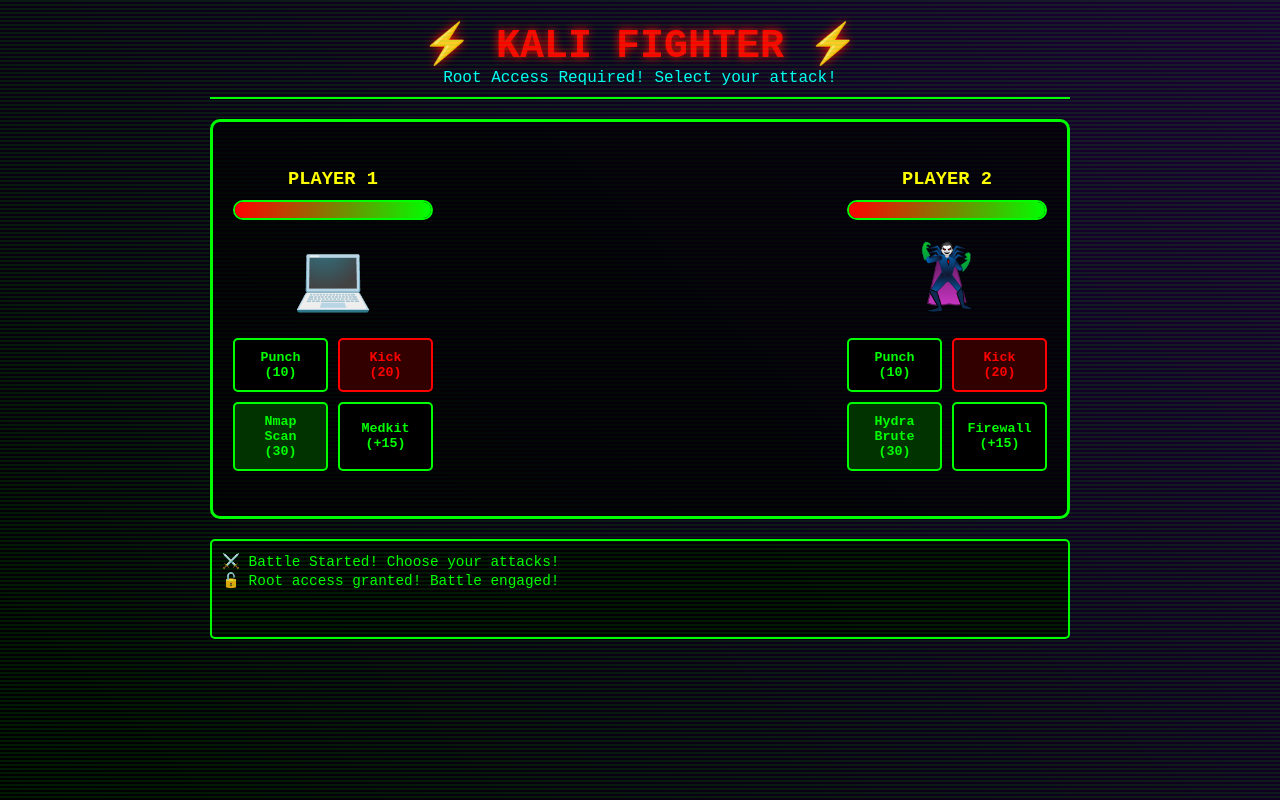
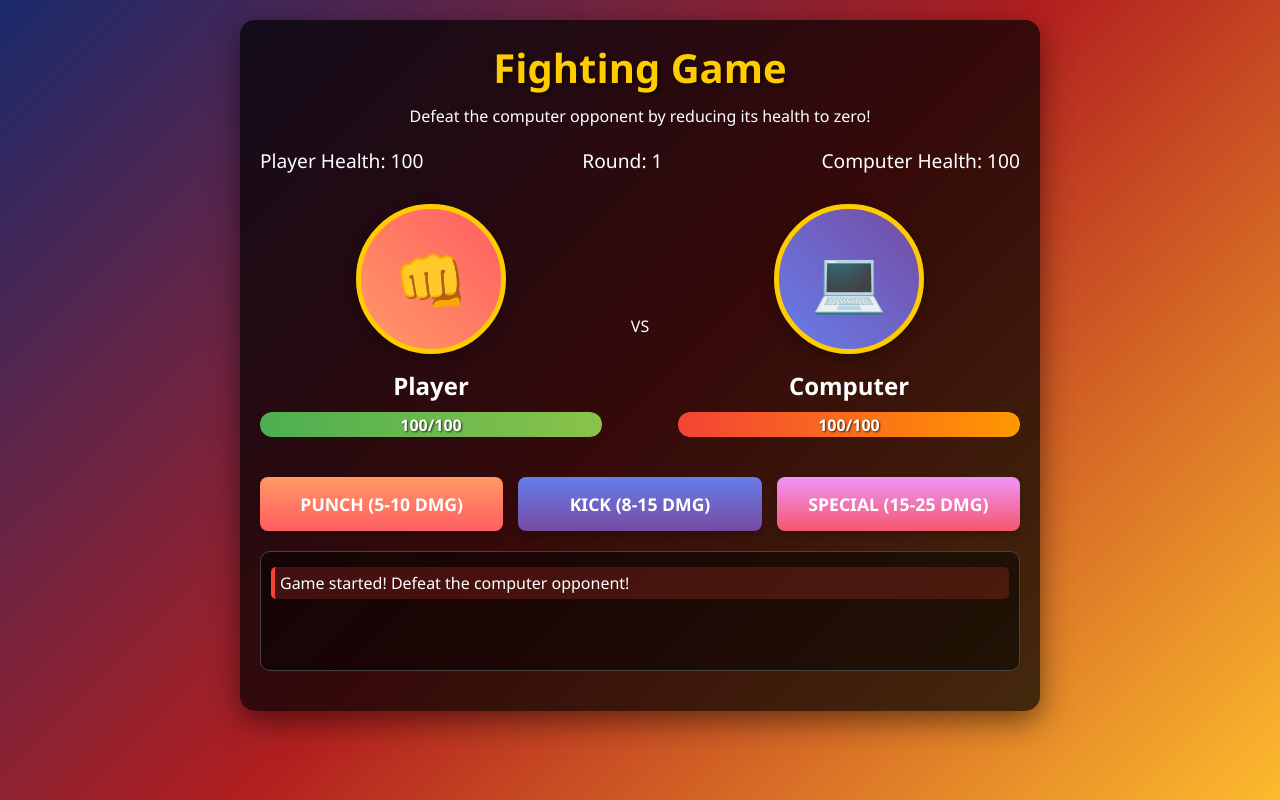
Before and after one commit to Sukh362/Hack, a plain HTML site: page index.html in a window 1280 px wide. Drawn offline with Linux system fonts and the light colour scheme.

Commit message:
Update index.html

```diff
--- a/index.html
+++ b/index.html
@@ -3,354 +3,462 @@
 <head>
     <meta charset="UTF-8">
     <meta name="viewport" content="width=device-width, initial-scale=1.0">
-    <title>Street Fighter - Kali Edition</title>
+    <title>Fighting Game: Player vs Computer</title>
     <style>
         * {
             margin: 0;
             padding: 0;
             box-sizing: border-box;
+            font-family: 'Segoe UI', Tahoma, Geneva, Verdana, sans-serif;
         }
 
         body {
-            background: linear-gradient(45deg, #000, #1a0033);
-            color: #00ff00;
-            font-family: 'Courier New', monospace;
-            overflow: hidden;
-            height: 100vh;
+            background: linear-gradient(135deg, #1a2a6c, #b21f1f, #fdbb2d);
+            color: white;
+            min-height: 100vh;
+            display: flex;
+            flex-direction: column;
+            align-items: center;
+            padding: 20px;
         }
 
         .container {
-            max-width: 900px;
-            margin: 0 auto;
+            max-width: 800px;
+            width: 100%;
+            background-color: rgba(0, 0, 0, 0.7);
+            border-radius: 15px;
             padding: 20px;
+            box-shadow: 0 10px 30px rgba(0, 0, 0, 0.5);
+            text-align: center;
         }
 
-        .header {
-            text-align: center;
-            margin-bottom: 20px;
-            border-bottom: 2px solid #00ff00;
-            padding-bottom: 10px;
+        h1 {
+            font-size: 2.5rem;
+            margin-bottom: 10px;
+            text-shadow: 2px 2px 4px rgba(0, 0, 0, 0.5);
+            color: #ffcc00;
         }
 
-        .header h1 {
-            color: #ff0000;
-            text-shadow: 0 0 10px #ff0000;
-            font-size: 2.5em;
+        .game-info {
+            display: flex;
+            justify-content: space-between;
+            margin: 20px 0;
+            font-size: 1.2rem;
         }
 
-        .header p {
-            color: #00ffff;
-        }
-
-        .game-area {
+        .arena {
             display: flex;
             justify-content: space-between;
             align-items: center;
-            height: 400px;
-            background: rgba(0, 0, 0, 0.7);
-            border: 3px solid #00ff00;
-            border-radius: 10px;
-            padding: 20px;
-            margin-bottom: 20px;
+            margin: 30px 0;
             position: relative;
-            overflow: hidden;
         }
 
-        .player {
+        .fighter {
+            width: 45%;
             text-align: center;
-            width: 200px;
         }
 
-        .player h3 {
-            color: #ffff00;
-            margin-bottom: 10px;
+        .fighter-img {
+            width: 150px;
+            height: 150px;
+            border-radius: 50%;
+            background: linear-gradient(45deg, #ff9966, #ff5e62);
+            margin: 0 auto 15px;
+            display: flex;
+            align-items: center;
+            justify-content: center;
+            font-size: 60px;
+            box-shadow: 0 5px 15px rgba(0, 0, 0, 0.3);
+            border: 5px solid #ffcc00;
+        }
+
+        .computer .fighter-img {
+            background: linear-gradient(45deg, #667eea, #764ba2);
         }
 
         .health-bar {
-            width: 100%;
-            height: 20px;
-            background: #333;
-            border: 2px solid #00ff00;
-            border-radius: 10px;
-            margin-bottom: 10px;
+            height: 25px;
+            background-color: #333;
+            border-radius: 12px;
+            margin: 10px 0;
             overflow: hidden;
+            position: relative;
         }
 
         .health-fill {
             height: 100%;
-            background: linear-gradient(90deg, #ff0000, #00ff00);
-            width: 100%;
-            transition: width 0.3s;
+            background: linear-gradient(to right, #4CAF50, #8BC34A);
+            border-radius: 12px;
+            transition: width 0.5s ease;
         }
 
-        .character {
-            font-size: 4em;
-            margin: 20px 0;
+        .computer .health-fill {
+            background: linear-gradient(to right, #F44336, #FF9800);
+        }
+
+        .health-text {
+            position: absolute;
+            top: 50%;
+            left: 50%;
+            transform: translate(-50%, -50%);
+            font-weight: bold;
+            color: white;
+            text-shadow: 1px 1px 2px rgba(0, 0, 0, 0.7);
         }
 
         .controls {
             display: grid;
-            grid-template-columns: repeat(2, 1fr);
-            gap: 10px;
-            margin-top: 20px;
+            grid-template-columns: repeat(3, 1fr);
+            gap: 15px;
+            margin: 20px 0;
         }
 
         button {
-            background: #000;
-            color: #00ff00;
-            border: 2px solid #00ff00;
-            padding: 10px;
-            border-radius: 5px;
+            padding: 15px;
+            font-size: 1.1rem;
+            font-weight: bold;
+            border: none;
+            border-radius: 8px;
             cursor: pointer;
-            font-family: 'Courier New', monospace;
-            font-weight: bold;
-            transition: all 0.2s;
+            transition: all 0.3s ease;
+            box-shadow: 0 4px 6px rgba(0, 0, 0, 0.2);
         }
 
         button:hover {
-            background: #00ff00;
-            color: #000;
-            box-shadow: 0 0 10px #00ff00;
+            transform: translateY(-3px);
+            box-shadow: 0 6px 8px rgba(0, 0, 0, 0.3);
         }
 
         button:active {
-            transform: scale(0.95);
+            transform: translateY(1px);
         }
 
-        .attack-btn {
-            background: #330000;
-            border-color: #ff0000;
-            color: #ff0000;
+        .punch {
+            background: linear-gradient(to bottom, #ff9966, #ff5e62);
+            color: white;
         }
 
-        .attack-btn:hover {
-            background: #ff0000;
-            color: #000;
+        .kick {
+            background: linear-gradient(to bottom, #667eea, #764ba2);
+            color: white;
         }
 
-        .special-btn {
-            background: #003300;
-            border-color: #00ff00;
-            color: #00ff00;
+        .special {
+            background: linear-gradient(to bottom, #f093fb, #f5576c);
+            color: white;
         }
 
-        .log {
-            height: 100px;
-            background: rgba(0, 0, 0, 0.8);
-            border: 2px solid #00ff00;
-            border-radius: 5px;
+        .game-log {
+            height: 120px;
+            overflow-y: auto;
+            background-color: rgba(0, 0, 0, 0.5);
+            border-radius: 10px;
             padding: 10px;
-            overflow-y: auto;
-            margin-top: 20px;
+            margin: 20px 0;
+            text-align: left;
+            border: 1px solid #444;
         }
 
-        .log p {
-            margin: 2px 0;
-            font-size: 0.9em;
+        .log-entry {
+            margin: 5px 0;
+            padding: 5px;
+            border-radius: 5px;
         }
 
-        .damage {
-            position: absolute;
-            color: #ff0000;
-            font-size: 1.5em;
-            font-weight: bold;
-            animation: floatUp 1s ease-out;
+        .player-log {
+            background-color: rgba(76, 175, 80, 0.2);
+            border-left: 4px solid #4CAF50;
         }
 
-        @keyframes floatUp {
-            0% { transform: translateY(0); opacity: 1; }
-            100% { transform: translateY(-50px); opacity: 0; }
+        .computer-log {
+            background-color: rgba(244, 67, 54, 0.2);
+            border-left: 4px solid #F44336;
         }
 
-        .hacker-theme {
-            position: absolute;
+        .game-over {
+            position: fixed;
             top: 0;
             left: 0;
             width: 100%;
             height: 100%;
+            background-color: rgba(0, 0, 0, 0.8);
+            display: flex;
+            flex-direction: column;
+            justify-content: center;
+            align-items: center;
+            z-index: 10;
+            display: none;
+        }
+
+        .game-over-content {
+            background: linear-gradient(135deg, #1a2a6c, #b21f1f);
+            padding: 30px;
+            border-radius: 15px;
+            text-align: center;
+            max-width: 500px;
+            width: 90%;
+            box-shadow: 0 10px 30px rgba(0, 0, 0, 0.5);
+        }
+
+        .game-over h2 {
+            font-size: 2.5rem;
+            margin-bottom: 20px;
+            color: #ffcc00;
+        }
+
+        .restart-btn {
+            background: linear-gradient(to bottom, #4CAF50, #2E7D32);
+            color: white;
+            padding: 12px 30px;
+            font-size: 1.2rem;
+            margin-top: 20px;
+        }
+
+        .damage-effect {
+            position: absolute;
+            width: 100%;
+            height: 100%;
+            top: 0;
+            left: 0;
+            background-color: rgba(255, 0, 0, 0.3);
             pointer-events: none;
-            background:
-                repeating-linear-gradient(
-                    0deg,
-                    transparent,
-                    transparent 2px,
-                    rgba(0, 255, 0, 0.1) 2px,
-                    rgba(0, 255, 0, 0.1) 4px
-                );
+            opacity: 0;
+            transition: opacity 0.3s;
+        }
+
+        @media (max-width: 600px) {
+            .arena {
+                flex-direction: column;
+            }
+
+            .fighter {
+                width: 100%;
+                margin-bottom: 20px;
+            }
+
+            .controls {
+                grid-template-columns: 1fr;
+            }
         }
     </style>
 </head>
 <body>
-    <div class="hacker-theme"></div>
     <div class="container">
-        <div class="header">
-            <h1>⚡ KALI FIGHTER ⚡</h1>
-            <p>Root Access Required! Select your attack!</p>
+        <h1>Fighting Game</h1>
+        <p>Defeat the computer opponent by reducing its health to zero!</p>
+
+        <div class="game-info">
+            <div>Player Health: <span id="player-health">100</span></div>
+            <div>Round: <span id="round">1</span></div>
+            <div>Computer Health: <span id="computer-health">100</span></div>
         </div>
 
-        <div class="game-area" id="gameArea">
-            <div class="player">
-                <h3>PLAYER 1</h3>
+        <div class="arena">
+            <div class="damage-effect" id="player-damage"></div>
+            <div class="damage-effect" id="computer-damage"></div>
+
+            <div class="fighter player">
+                <div class="fighter-img">👊</div>
+                <h2>Player</h2>
                 <div class="health-bar">
-                    <div class="health-fill" id="player1Health" style="width: 100%"></div>
-                </div>
-                <div class="character">💻</div>
-                <div class="controls">
-                    <button onclick="attack('player1', 'player2', 10)">Punch (10)</button>
-                    <button onclick="attack('player1', 'player2', 20)" class="attack-btn">Kick (20)</button>
-                    <button onclick="specialAttack('player1', 'player2')" class="special-btn">Nmap Scan (30)</button>
-                    <button onclick="heal('player1')">Medkit (+15)</button>
+                    <div class="health-fill" id="player-health-bar" style="width: 100%"></div>
+                    <div class="health-text" id="player-health-text">100/100</div>
                 </div>
             </div>
 
-            <div class="player">
-                <h3>PLAYER 2</h3>
+            <div class="vs">VS</div>
+
+            <div class="fighter computer">
+                <div class="fighter-img">💻</div>
+                <h2>Computer</h2>
                 <div class="health-bar">
-                    <div class="health-fill" id="player2Health" style="width: 100%"></div>
-                </div>
-                <div class="character">🦹</div>
-                <div class="controls">
-                    <button onclick="attack('player2', 'player1', 10)">Punch (10)</button>
-                    <button onclick="attack('player2', 'player1', 20)" class="attack-btn">Kick (20)</button>
-                    <button onclick="specialAttack('player2', 'player1')" class="special-btn">Hydra Brute (30)</button>
-                    <button onclick="heal('player2')">Firewall (+15)</button>
+                    <div class="health-fill" id="computer-health-bar" style="width: 100%"></div>
+                    <div class="health-text" id="computer-health-text">100/100</div>
                 </div>
             </div>
         </div>
 
-        <div class="log" id="battleLog">
-            <p>⚔️ Battle Started! Choose your attacks!</p>
+        <div class="controls">
+            <button class="punch" id="punch-btn">PUNCH (5-10 DMG)</button>
+            <button class="kick" id="kick-btn">KICK (8-15 DMG)</button>
+            <button class="special" id="special-btn">SPECIAL (15-25 DMG)</button>
+        </div>
+
+        <div class="game-log" id="game-log">
+            <div class="log-entry computer-log">Game started! Defeat the computer opponent!</div>
+        </div>
+    </div>
+
+    <div class="game-over" id="game-over">
+        <div class="game-over-content">
+            <h2 id="game-result">You Win!</h2>
+            <p id="game-message">Congratulations! You defeated the computer opponent.</p>
+            <button class="restart-btn" id="restart-btn">Play Again</button>
         </div>
     </div>
 
     <script>
-        let player1Health = 100;
-        let player2Health = 100;
-        const maxHealth = 100;
+        // Game state
+        const gameState = {
+            playerHealth: 100,
+            computerHealth: 100,
+            round: 1,
+            gameOver: false
+        };
 
-        function attack(attacker, target, damage) {
-            if (player1Health <= 0 || player2Health <= 0) return;
+        // DOM elements
+        const playerHealthEl = document.getElementById('player-health');
+        const computerHealthEl = document.getElementById('computer-health');
+        const playerHealthBar = document.getElementById('player-health-bar');
+        const computerHealthBar = document.getElementById('computer-health-bar');
+        const playerHealthText = document.getElementById('player-health-text');
+        const computerHealthText = document.getElementById('computer-health-text');
+        const roundEl = document.getElementById('round');
+        const gameLog = document.getElementById('game-log');
+        const gameOverScreen = document.getElementById('game-over');
+        const gameResult = document.getElementById('game-result');
+        const gameMessage = document.getElementById('game-message');
+        const restartBtn = document.getElementById('restart-btn');
+        const playerDamageEffect = document.getElementById('player-damage');
+        const computerDamageEffect = document.getElementById('computer-damage');
 
-            const targetHealth = target === 'player1' ? player1Health : player2Health;
-            if (targetHealth <= 0) return;
+        // Attack buttons
+        const punchBtn = document.getElementById('punch-btn');
+        const kickBtn = document.getElementById('kick-btn');
+        const specialBtn = document.getElementById('special-btn');
 
-            // Apply damage
-            if (target === 'player1') {
-                player1Health = Math.max(0, player1Health - damage);
-                document.getElementById('player1Health').style.width = (player1Health / maxHealth) * 100 + '%';
-            } else {
-                player2Health = Math.max(0, player2Health - damage);
-                document.getElementById('player2Health').style.width = (player2Health / maxHealth) * 100 + '%';
+        // Attack types with damage ranges
+        const attacks = {
+            punch: { min: 5, max: 10 },
+            kick: { min: 8, max: 15 },
+            special: { min: 15, max: 25 }
+        };
+
+        // Initialize game
+        function initGame() {
+            gameState.playerHealth = 100;
+            gameState.computerHealth = 100;
+            gameState.round = 1;
+            gameState.gameOver = false;
+
+            updateHealthBars();
+            roundEl.textContent = gameState.round;
+            gameLog.innerHTML = '<div class="log-entry computer-log">Game started! Defeat the computer opponent!</div>';
+            gameOverScreen.style.display = 'none';
+
+            // Enable buttons
+            punchBtn.disabled = false;
+            kickBtn.disabled = false;
+            specialBtn.disabled = false;
+        }
+
+        // Update health bars
+        function updateHealthBars() {
+            playerHealthEl.textContent = gameState.playerHealth;
+            computerHealthEl.textContent = gameState.computerHealth;
+
+            playerHealthBar.style.width = `${gameState.playerHealth}%`;
+            computerHealthBar.style.width = `${gameState.computerHealth}%`;
+
+            playerHealthText.textContent = `${gameState.playerHealth}/100`;
+            computerHealthText.textContent = `${gameState.computerHealth}/100`;
+        }
+
+        // Add log entry
+        function addLogEntry(message, isPlayer) {
+            const logEntry = document.createElement('div');
+            logEntry.className = `log-entry ${isPlayer ? 'player-log' : 'computer-log'}`;
+            logEntry.textContent = message;
+            gameLog.appendChild(logEntry);
+            gameLog.scrollTop = gameLog.scrollHeight;
         }
 
         // Show damage effect
-            showDamage(attacker === 'player1' ? document.querySelector('.player:last-child .character') :
-                                                document.querySelector('.player:first-child .character'),
-                      damage);
-
-            // Log the attack
-            const attacks = [
-                `💥 ${attacker.toUpperCase()} uses basic attack!`,
-                `👊 ${attacker.toUpperCase()} lands a hit!`,
-                `⚡ ${attacker.toUpperCase()} strikes successfully!`
-            ];
-            addToLog(attacks[Math.floor(Math.random() * attacks.length)] + ` (-${damage} HP)`);
-
-            checkGameOver();
+        function showDamageEffect(target) {
+            const effect = target === 'player' ? playerDamageEffect : computerDamageEffect;
+            effect.style.opacity = '1';
+            setTimeout(() => {
+                effect.style.opacity = '0';
+            }, 300);
         }
 
-        function specialAttack(attacker, target) {
-            if (player1Health <= 0 || player2Health <= 0) return;
+        // Player attack
+        function playerAttack(attackType) {
+            if (gameState.gameOver) return;
 
-            const damage = 30;
+            const damage = Math.floor(Math.random() * (attacks[attackType].max - attacks[attackType].min + 1)) + attacks[attackType].min;
+            gameState.computerHealth = Math.max(0, gameState.computerHealth - damage);
 
-            if (target === 'player1') {
-                player1Health = Math.max(0, player1Health - damage);
-                document.getElementById('player1Health').style.width = (player1Health / maxHealth) * 100 + '%';
-            } else {
-                player2Health = Math.max(0, player2Health - damage);
-                document.getElementById('player2Health').style.width = (player2Health / maxHealth) * 100 + '%';
+            updateHealthBars();
+            showDamageEffect('computer');
+            addLogEntry(`You used ${attackType.toUpperCase()} and dealt ${damage} damage!`, true);
+
+            // Check if computer is defeated
+            if (gameState.computerHealth <= 0) {
+                endGame(true);
+                return;
             }
 
-            // Show damage effect
-            showDamage(attacker === 'player1' ? document.querySelector('.player:last-child .character') :
-                                                document.querySelector('.player:first-child .character'),
-                      damage);
-
-            const specialAttacks = [
-                `🔥 ${attacker.toUpperCase()} uses NMAP SCAN! System compromised!`,
-                `💣 ${attacker.toUpperCase()} launches HYDRA ATTACK! Passwords cracked!`,
-                `🌪️ ${attacker.toUpperCase()} executes METASPLOIT! Critical hit!`
-            ];
-            addToLog(specialAttacks[Math.floor(Math.random() * specialAttacks.length)] + ` (-${damage} HP)`);
-
-            checkGameOver();
+            // Computer's turn after a short delay
+            setTimeout(computerTurn, 1000);
         }
 
-        function heal(player) {
-            if (player1Health <= 0 || player2Health <= 0) return;
+        // Computer's turn
+        function computerTurn() {
+            if (gameState.gameOver) return;
 
-            const healAmount = 15;
+            // Computer chooses a random attack
+            const attackKeys = Object.keys(attacks);
+            const randomAttack = attackKeys[Math.floor(Math.random() * attackKeys.length)];
+            const damage = Math.floor(Math.random() * (attacks[randomAttack].max - attacks[randomAttack].min + 1)) + attacks[randomAttack].min;
 
-            if (player === 'player1') {
-                player1Health = Math.min(maxHealth, player1Health + healAmount);
-                document.getElementById('player1Health').style.width = (player1Health / maxHealth) * 100 + '%';
-            } else {
-                player2Health = Math.min(maxHealth, player2Health + healAmount);
-                document.getElementById('player2Health').style.width = (player2Health / maxHealth) * 100 + '%';
+            gameState.playerHealth = Math.max(0, gameState.playerHealth - damage);
+
+            updateHealthBars();
+            showDamageEffect('player');
+            addLogEntry(`Computer used ${randomAttack.toUpperCase()} and dealt ${damage} damage!`, false);
+
+            // Check if player is defeated
+            if (gameState.playerHealth <= 0) {
+                endGame(false);
+                return;
             }
 
-            const heals = [
-                `💊 ${player.toUpperCase()} uses MEDKIT! Health restored!`,
-                `🛡️ ${player.toUpperCase()} activates FIREWALL! Defense boosted!`,
-                `🔧 ${player.toUpperCase()} performs SYSTEM REPAIR!`
-            ];
-            addToLog(heals[Math.floor(Math.random() * heals.length)] + ` (+${healAmount} HP)`);
+            // Increase round
+            gameState.round++;
+            roundEl.textContent = gameState.round;
         }
 
-        function showDamage(element, damage) {
-            const damageText = document.createElement('div');
-            damageText.className = 'damage';
-            damageText.textContent = `-${damage}`;
-            damageText.style.left = (Math.random() * 100 + 50) + 'px';
-            damageText.style.top = (Math.random() * 100 + 50) + 'px';
+        // End game
+        function endGame(playerWon) {
+            gameState.gameOver = true;
 
-            element.appendChild(damageText);
+            // Disable buttons
+            punchBtn.disabled = true;
+            kickBtn.disabled = true;
+            specialBtn.disabled = true;
 
-            setTimeout(() => {
-                damageText.remove();
-            }, 1000);
-        }
+            // Show game over screen
+            gameOverScreen.style.display = 'flex';
 
-        function addToLog(message) {
-            const log = document.getElementById('battleLog');
-            const p = document.createElement('p');
-            p.textContent = message;
-            log.appendChild(p);
-            log.scrollTop = log.scrollHeight;
-        }
-
-        function checkGameOver() {
-            if (player1Health <= 0) {
-                addToLog('🎉 PLAYER 2 WINS! System Hacked!');
-                disableButtons();
-            } else if (player2Health <= 0) {
-                addToLog('🎉 PLAYER 1 WINS! Defense Successful!');
-                disableButtons();
+            if (playerWon) {
+                gameResult.textContent = 'You Win!';
+                gameMessage.textContent = `Congratulations! You defeated the computer in ${gameState.round} rounds!`;
+            } else {
+                gameResult.textContent = 'Game Over';
+                gameMessage.textContent = 'The computer defeated you. Better luck next time!';
             }
         }
 
-        function disableButtons() {
-            document.querySelectorAll('button').forEach(btn => {
-                btn.disabled = true;
-                btn.style.opacity = '0.5';
-            });
-        }
+        // Event listeners
+        punchBtn.addEventListener('click', () => playerAttack('punch'));
+        kickBtn.addEventListener('click', () => playerAttack('kick'));
+        specialBtn.addEventListener('click', () => playerAttack('special'));
+        restartBtn.addEventListener('click', initGame);
 
-        // Add some initial battle effects
-        setTimeout(() => {
-            addToLog('🔓 Root access granted! Battle engaged!');
-        }, 1000);
+        // Initialize the game
+        initGame();
     </script>
 </body>
 </html>
```
Lines whose indentation alone changed are shown as unchanged.
